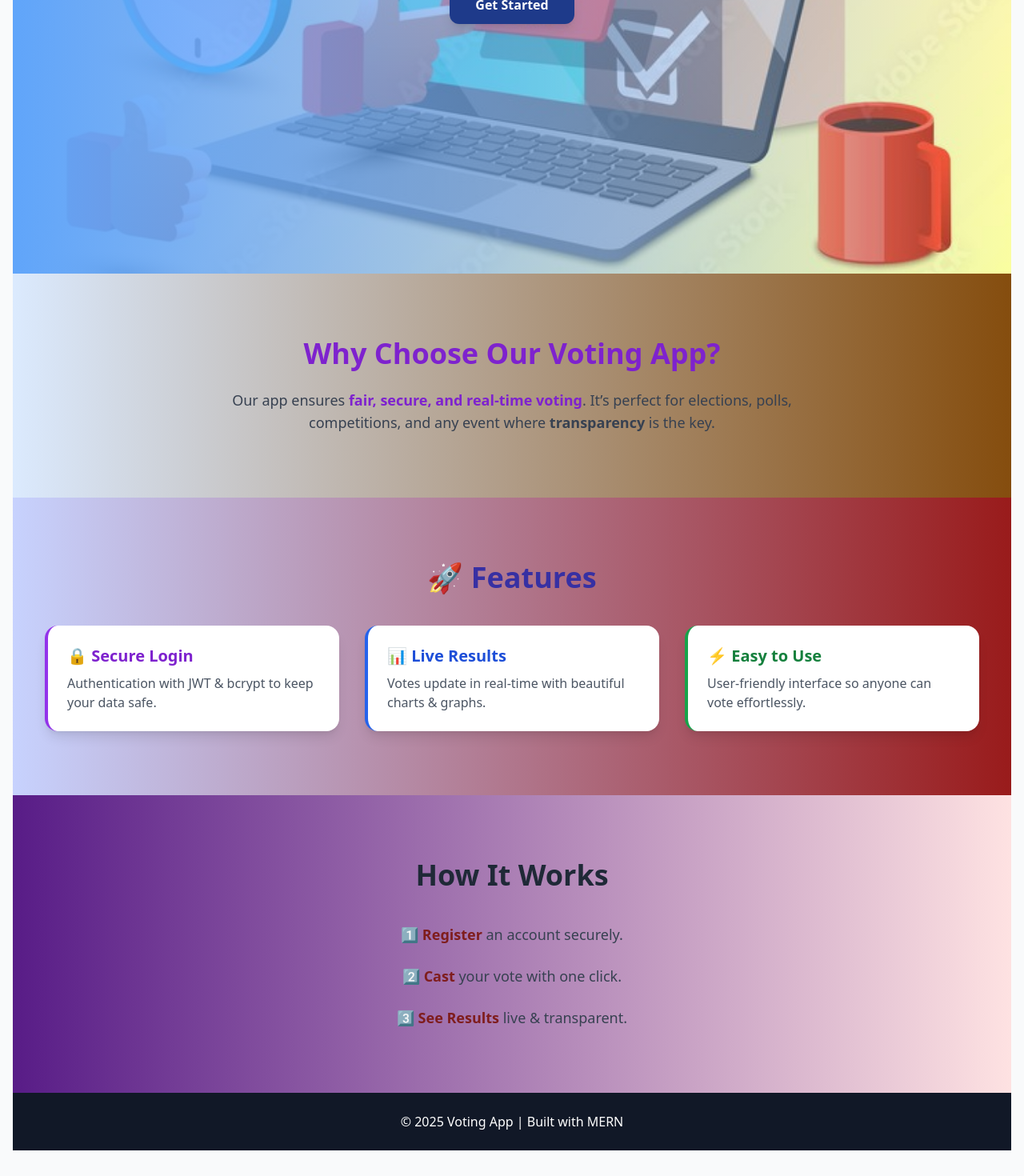
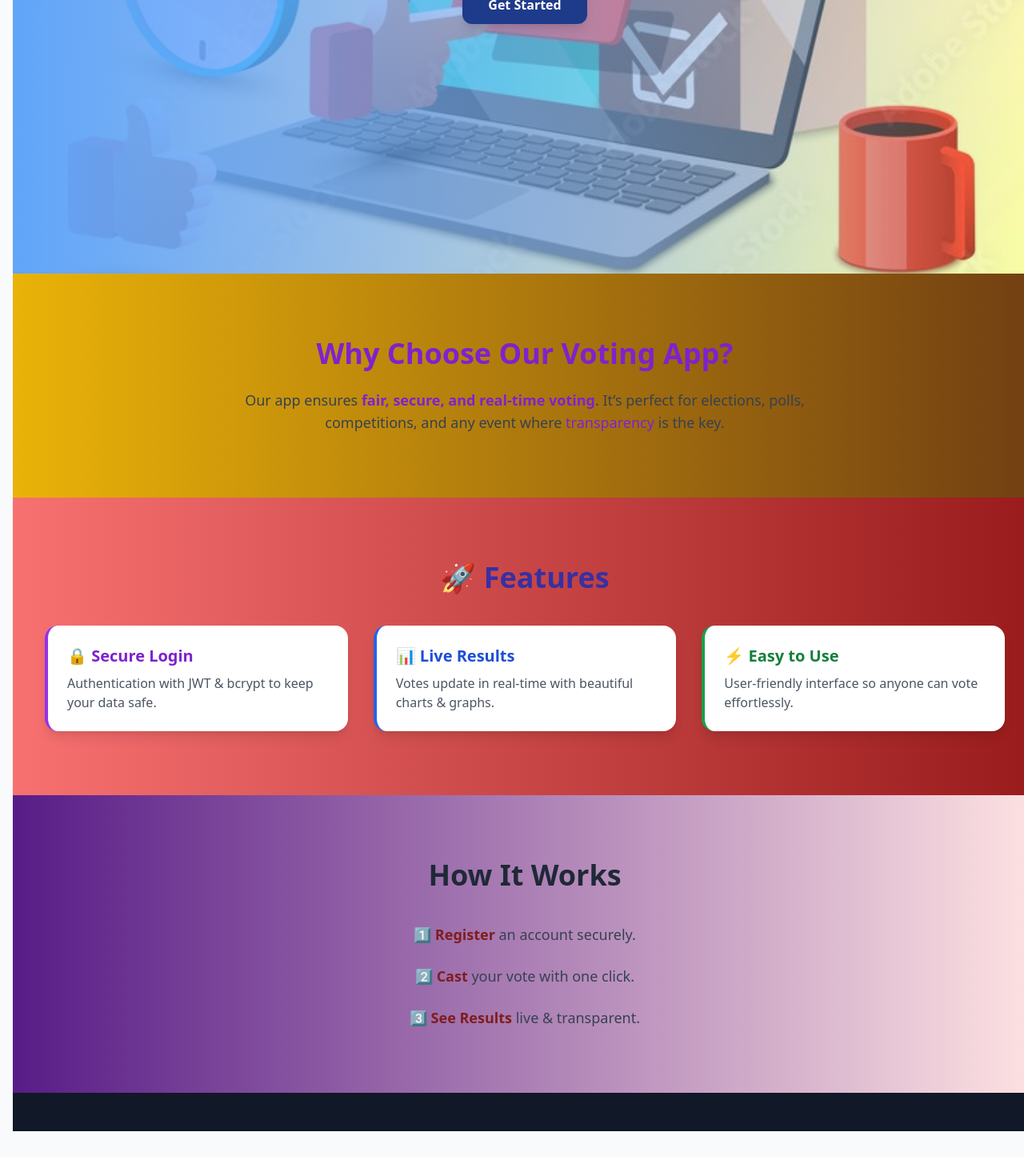
Before and after one commit to nehagarg-123/Voting-application, a React (Vite) app in the folder frontend/: page / in a window 1280 px wide. Shown: the part 490-1960 px from the top of the page at 80% size. After the commit the page ends 1936 px from the top, so only its background shows below. Built offline with nearby package versions, Linux system fonts and the light colour scheme; no server answers.

Commit message:
Update Landing.jsx

```diff
--- a/frontend/src/pages/Landing.jsx
+++ b/frontend/src/pages/Landing.jsx
@@ -7,7 +7,7 @@ export default function LandingPage() {
     <div className="bg-gray-50 text-gray-800">
       {/* Hero Section */}
       <section
-       className="min-h-screen w-full flex flex-col justify-center items-center text-white text-center px-6 relative bg-cover bg-center bg-no-repeat"
+       className="relative w-screen min-h-screen w-full flex flex-col justify-center items-center text-white text-center px-6 relative bg-cover bg-center bg-no-repeat"
         style={{
           backgroundImage: `url(${Landingimage})`, // ✅ Fix template string
         }}
@@ -32,19 +32,19 @@ export default function LandingPage() {
       </section>
 
       {/* About Section */}
-      <section className="py-20 px-10 text-center bg-gradient-to-r from-blue-100 to-yellow-800">
+      <section className="relative w-screen py-20 px-10 text-center bg-gradient-to-r from-yellow-500 to-yellow-900">
         <h2 className="text-4xl font-bold mb-6 text-purple-700">
           Why Choose Our Voting App?
         </h2>
         <p className="max-w-3xl mx-auto text-lg text-gray-700">
           Our app ensures <span className="font-semibold text-purple-700">fair, secure, and real-time voting</span>.
           It’s perfect for elections, polls, competitions, and any event where
-          <span className="font-semibold"> transparency </span> is the key.
+          <span className=" text-purple-700"> transparency </span> is the key.
         </p>
       </section>
 
       {/* Features Section */}
-      <section className="py-20 bg-gradient-to-r from-indigo-200 to-red-800 px-10">
+      <section className=" relative w-screen   py-20 bg-gradient-to-r from-red-400 to-red-800 px-10">
         <h2 className="text-4xl font-bold text-center mb-10 text-indigo-800">
           🚀 Features
         </h2>
@@ -77,7 +77,7 @@ export default function LandingPage() {
       </section>
 
       {/* How it Works Section */}
-      <section className="py-20 px-10 text-center bg-gradient-to-r from-purple-900 to-red-100">
+      <section className=" relative w-screen   py-20 px-10 text-center bg-gradient-to-r from-purple-900 to-red-100">
         <h2 className="text-4xl font-bold mb-10 text-black-900">How It Works</h2>
         <ol className="space-y-6 text-lg text-gray-700 max-w-2xl mx-auto">
           <li>1️⃣ <span className="font-semibold text-red-900">Register</span> an account securely.</li>
@@ -87,8 +87,8 @@ export default function LandingPage() {
       </section>
 
       {/* Footer */}
-      <footer className="bg-gray-900 text-white py-6 text-center">
-        <p>© 2025 Voting App | Built with MERN</p>
+      <footer className=" relative w-screen  bg-gray-900 text-white py-6 text-center">
+        <p></p>
       </footer>
     </div>
   );
```
